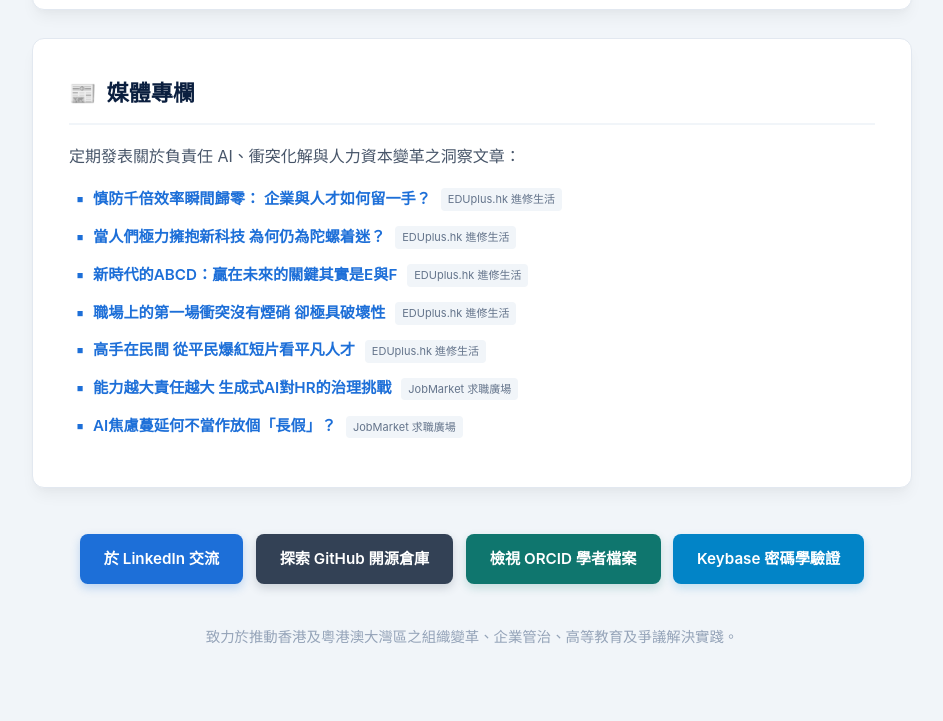
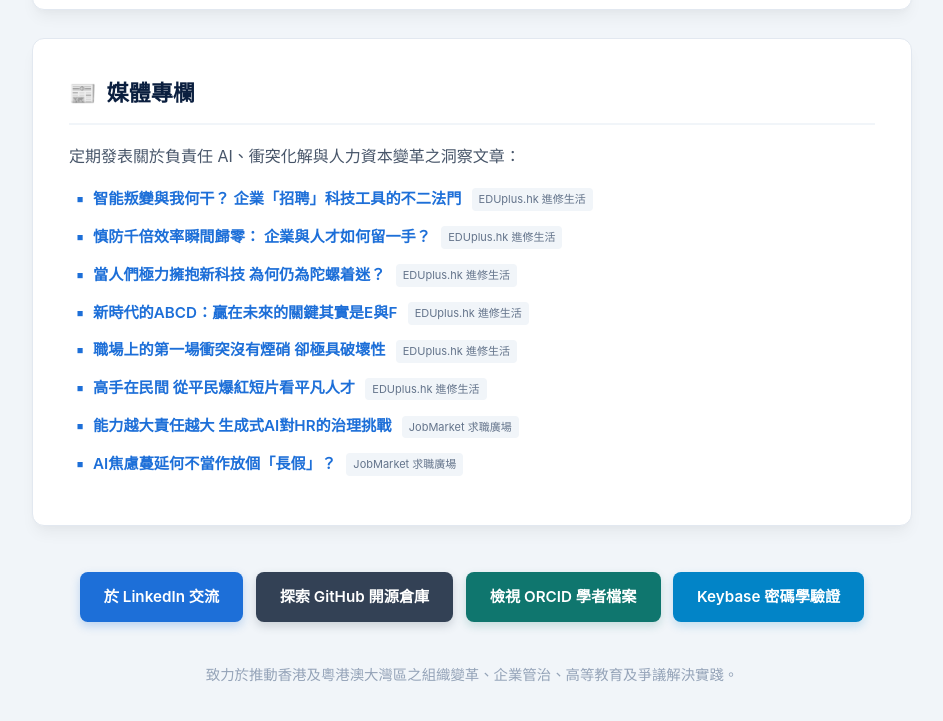
Before and after one commit to jackylawck/jackylawck.github.io, a plain HTML site: page index.html in a window 1280 px wide. Shown: the part 2252-2973 px from the top of the page, without its empty margins (168-1111 px from the left). Drawn offline with Linux system fonts and the light colour scheme.

Commit message:
更新 index.html

```diff
--- a/index.html
+++ b/index.html
@@ -419,53 +419,36 @@
             <p class="lang-en section-intro">Regular opinion columns on responsible AI, workplace conflict resolution, and human capital transformation (published in Traditional Chinese):</p>
             <ul class="styled-list">
                 <li>
-                    <a class="proj-link" href="https://www.eduplus.hk/llm/article.php?artid=1160&llmid=35&ieid=102&cindex=3&mid=16" target="_blank" rel="noopener noreferrer">
-                        <span class="lang-zh">慎防千倍效率瞬間歸零： 企業與人才如何留一手？</span>
-                        <span class="lang-en">Guarding Against Zeroing Out 1,000x Efficiency: How Enterprises &amp; Talent Keep a Fallback</span>
-                    </a>
-                    <span class="tag-pill"><span class="lang-zh">EDUplus.hk 進修生活</span><span class="lang-en">EDUplus.hk (ZH)</span></span>
+                    <a class="proj-link" href="https://www.eduplus.hk/llm/article.php?artid=1173&amp;llmid=35&amp;ieid=105&amp;cindex=3&amp;mid=16" target="_blank" rel="noopener noreferrer" lang="zh-HK" hreflang="zh-HK">智能叛變與我何干？ 企業「招聘」科技工具的不二法門</a>
+                    <span class="tag-pill"><span class="lang-zh">EDUplus.hk 進修生活</span><span class="lang-en">EDUplus.hk</span></span>
                 </li>
                 <li>
-                    <a class="proj-link" href="https://eduplus.hk/llm/article.php?artid=1149&llmid=35&ieid=101&cindex=3&mid=16" target="_blank" rel="noopener noreferrer">
-                        <span class="lang-zh">當人們極力擁抱新科技 為何仍為陀螺着迷？</span>
-                        <span class="lang-en">Embracing New Technology, Yet Still Captivated by Spinning Tops?</span>
-                    </a>
-                    <span class="tag-pill"><span class="lang-zh">EDUplus.hk 進修生活</span><span class="lang-en">EDUplus.hk (ZH)</span></span>
+                    <a class="proj-link" href="https://www.eduplus.hk/llm/article.php?artid=1160&amp;llmid=35&amp;ieid=102&amp;cindex=3&amp;mid=16" target="_blank" rel="noopener noreferrer" lang="zh-HK" hreflang="zh-HK">慎防千倍效率瞬間歸零： 企業與人才如何留一手？</a>
+                    <span class="tag-pill"><span class="lang-zh">EDUplus.hk 進修生活</span><span class="lang-en">EDUplus.hk</span></span>
                 </li>
                 <li>
-                    <a class="proj-link" href="https://eduplus.hk/llm/article.php?artid=1138&llmid=35&ieid=100&cindex=3&mid=16" target="_blank" rel="noopener noreferrer">
-                        <span class="lang-zh">新時代的ABCD：贏在未來的關鍵其實是E與F</span>
-                        <span class="lang-en">The New Era of ABCD: Why E and F Hold the Key to Winning the Future</span>
-                    </a>
-                    <span class="tag-pill"><span class="lang-zh">EDUplus.hk 進修生活</span><span class="lang-en">EDUplus.hk (ZH)</span></span>
+                    <a class="proj-link" href="https://eduplus.hk/llm/article.php?artid=1149&amp;llmid=35&amp;ieid=101&amp;cindex=3&amp;mid=16" target="_blank" rel="noopener noreferrer" lang="zh-HK" hreflang="zh-HK">當人們極力擁抱新科技 為何仍為陀螺着迷？</a>
+                    <span class="tag-pill"><span class="lang-zh">EDUplus.hk 進修生活</span><span class="lang-en">EDUplus.hk</span></span>
                 </li>
                 <li>
-                    <a class="proj-link" href="https://eduplus.hk/llm/article.php?artid=1127&llmid=35&ieid=99&cindex=3&mid=16" target="_blank" rel="noopener noreferrer">
-                        <span class="lang-zh">職場上的第一場衝突沒有煙硝 卻極具破壞性</span>
-                        <span class="lang-en">The First Workplace Conflict Has No Smoke, Yet Is Deeply Destructive</span>
-                    </a>
-                    <span class="tag-pill"><span class="lang-zh">EDUplus.hk 進修生活</span><span class="lang-en">EDUplus.hk (ZH)</span></span>
+                    <a class="proj-link" href="https://eduplus.hk/llm/article.php?artid=1138&amp;llmid=35&amp;ieid=100&amp;cindex=3&amp;mid=16" target="_blank" rel="noopener noreferrer" lang="zh-HK" hreflang="zh-HK">新時代的ABCD：贏在未來的關鍵其實是E與F</a>
+                    <span class="tag-pill"><span class="lang-zh">EDUplus.hk 進修生活</span><span class="lang-en">EDUplus.hk</span></span>
                 </li>
                 <li>
-                    <a class="proj-link" href="https://eduplus.hk/llm/article.php?artid=1116&llmid=35&ieid=98&cindex=3&mid=16" target="_blank" rel="noopener noreferrer">
-                        <span class="lang-zh">高手在民間 從平民爆紅短片看平凡人才</span>
-                        <span class="lang-en">Hidden Masters Among Us: Seeing Everyday Talent Through Viral Clips</span>
-                    </a>
-                    <span class="tag-pill"><span class="lang-zh">EDUplus.hk 進修生活</span><span class="lang-en">EDUplus.hk (ZH)</span></span>
+                    <a class="proj-link" href="https://eduplus.hk/llm/article.php?artid=1127&amp;llmid=35&amp;ieid=99&amp;cindex=3&amp;mid=16" target="_blank" rel="noopener noreferrer" lang="zh-HK" hreflang="zh-HK">職場上的第一場衝突沒有煙硝 卻極具破壞性</a>
+                    <span class="tag-pill"><span class="lang-zh">EDUplus.hk 進修生活</span><span class="lang-en">EDUplus.hk</span></span>
                 </li>
                 <li>
-                    <a class="proj-link" href="https://www.jobmarket.com.hk/Article/%E8%83%BD%E5%8A%9B%E8%B6%8A%E5%A4%A7%E8%B2%AC%E4%BB%BB%E8%B6%8A%E5%A4%A7%20%E7%94%9F%E6%88%90%E5%BC%8FAI%E5%B0%8DHR%E7%9A%84%E6%B2%BB%E7%90%86%E6%8C%91%E6%88%B0" target="_blank" rel="noopener noreferrer">
-                        <span class="lang-zh">能力越大責任越大 生成式AI對HR的治理挑戰</span>
-                        <span class="lang-en">With Great Power Comes Great Responsibility: Governance Challenges of Generative AI for HR</span>
-                    </a>
-                    <span class="tag-pill"><span class="lang-zh">JobMarket 求職廣場</span><span class="lang-en">JobMarket (ZH)</span></span>
+                    <a class="proj-link" href="https://eduplus.hk/llm/article.php?artid=1116&amp;llmid=35&amp;ieid=98&amp;cindex=3&amp;mid=16" target="_blank" rel="noopener noreferrer" lang="zh-HK" hreflang="zh-HK">高手在民間 從平民爆紅短片看平凡人才</a>
+                    <span class="tag-pill"><span class="lang-zh">EDUplus.hk 進修生活</span><span class="lang-en">EDUplus.hk</span></span>
                 </li>
                 <li>
-                    <a class="proj-link" href="https://www.jobmarket.com.hk/Article/AI%e7%84%a6%e6%85%ae%e8%94%93%e5%bb%b6%e4%bd%95%e4%b8%8d%e7%95%b6%e4%bd%9c%e6%94%be%e5%80%8b%e3%80%8c%e9%95%b7%e5%81%87%e3%80%8d%ef%bc%9f" target="_blank" rel="noopener noreferrer">
-                        <span class="lang-zh">AI焦慮蔓延何不當作放個「長假」？</span>
-                        <span class="lang-en">As AI Anxiety Spreads, Why Not Treat It as a "Long Vacation"?</span>
-                    </a>
-                    <span class="tag-pill"><span class="lang-zh">JobMarket 求職廣場</span><span class="lang-en">JobMarket (ZH)</span></span>
+                    <a class="proj-link" href="https://www.jobmarket.com.hk/Article/%E8%83%BD%E5%8A%9B%E8%B6%8A%E5%A4%A7%E8%B2%AC%E4%BB%BB%E8%B6%8A%E5%A4%A7%20%E7%94%9F%E6%88%90%E5%BC%8FAI%E5%B0%8DHR%E7%9A%84%E6%B2%BB%E7%90%86%E6%8C%91%E6%88%B0" target="_blank" rel="noopener noreferrer" lang="zh-HK" hreflang="zh-HK">能力越大責任越大 生成式AI對HR的治理挑戰</a>
+                    <span class="tag-pill"><span class="lang-zh">JobMarket 求職廣場</span><span class="lang-en">JobMarket</span></span>
+                </li>
+                <li>
+                    <a class="proj-link" href="https://www.jobmarket.com.hk/Article/AI%e7%84%a6%e6%85%ae%e8%94%93%e5%bb%b6%e4%bd%95%e4%b8%8d%e7%95%b6%e4%bd%9c%e6%94%be%e5%80%8b%e3%80%8c%e9%95%b7%e5%81%87%e3%80%8d%ef%bc%9f" target="_blank" rel="noopener noreferrer" lang="zh-HK" hreflang="zh-HK">AI焦慮蔓延何不當作放個「長假」？</a>
+                    <span class="tag-pill"><span class="lang-zh">JobMarket 求職廣場</span><span class="lang-en">JobMarket</span></span>
                 </li>
             </ul>
         </section>
```
